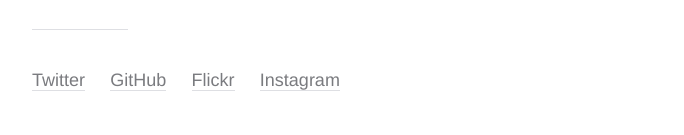
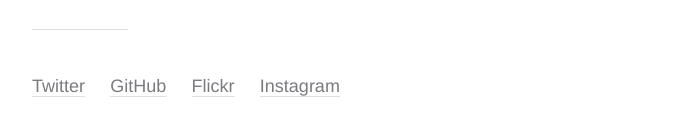
Before and after one commit to mathieubotter/mathieubotter.github.io, a plain HTML site: page index.html in a window 1280 px wide. Shown: the part 489-624 px from the top of the page, without its empty margins (288-972 px from the left). Drawn offline with Linux system fonts and the light colour scheme; a web font is replaced by a local one.

Commit message:
Fix line-height in ul element

```diff
--- a/css/style.css
+++ b/css/style.css
@@ -41,7 +41,10 @@ hr {
   border: 0;
 }
 
-ul { font-size: 1.125em; }
+ul {
+  font-size: 1.125em;
+  line-height: 1.8;
+}
 ul li {
   list-style: none;
   display: inline-block;
```
